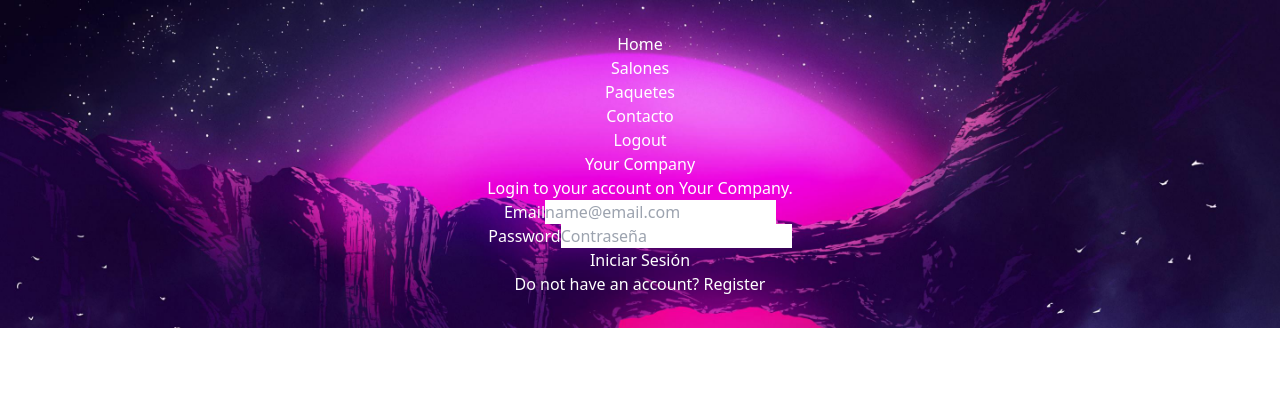
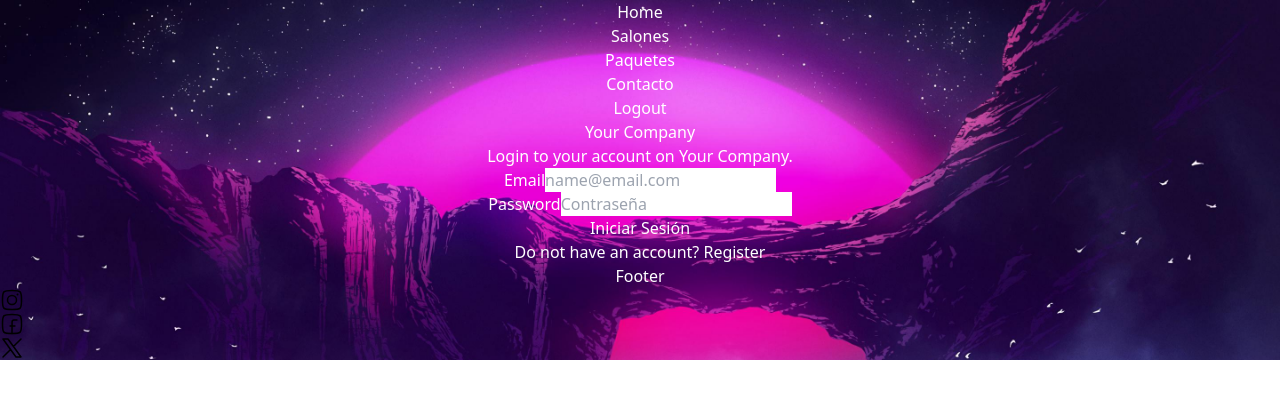
Before and after one commit to Albertscpv/reserve-seat-beta, a React (Vite) app in the folder reserve-it/: page /userRegister in a window 1280 px wide. Shown: the top 398 px of the page. Built offline with nearby package versions, Linux system fonts and the light colour scheme; no server answers.

Commit message:
modifed navbar, Footer icons

```diff
--- a/reserve-it/package.json
+++ b/reserve-it/package.json
@@ -12,8 +12,10 @@
   "dependencies": {
     "dotenv": "^16.4.5",
     "firebase": "^10.13.2",
+    "fontawesome": "^5.6.3",
     "react": "^18.3.1",
     "react-dom": "^18.3.1",
+    "react-fontawesome": "^1.7.1",
     "react-router-dom": "^6.26.2"
   },
   "devDependencies": {
--- a/reserve-it/src/App.css
+++ b/reserve-it/src/App.css
@@ -2,7 +2,6 @@
     background: url(./assets/wallhaven-l8x1pr.jpg);
     background-size: cover;
     color: white;
-    padding: 2rem;
     text-align: center;
     margin: auto;
 }
--- a/reserve-it/src/App.tsx
+++ b/reserve-it/src/App.tsx
@@ -6,6 +6,7 @@ import Paquetes from "../src/pages/Paquetes"
 import Salones from "../src/pages/Salones"
 import Contacto from "../src/pages/Contacto"
 import UserRegister from "./pages/UserRegister";
+import Footer from "./components/Footer"
 
 
 const App = () => {
@@ -23,6 +24,7 @@ const App = () => {
             <Route path="/userRegister" element={<UserRegister/>}/>
           </Routes>
         </main>
+        <Footer/>
       </Router>
     </>
   )
--- /dev/null
+++ b/reserve-it/src/components/Footer.tsx
@@ -0,0 +1,39 @@
+const TwitterIcon = () =>(
+        <svg xmlns="http://www.w3.org/2000/svg" viewBox="0 0 24 24" width="24" height="24" color="#000" fill="none">
+            <path d="M3 21L10.5484 13.4516M21 3L13.4516 10.5484M13.4516 10.5484L8 3H3L10.5484 13.4516M13.4516 10.5484L21 21H16L10.5484 13.4516" stroke="currentColor" stroke-width="1.5" stroke-linecap="round" stroke-linejoin="round" />
+        </svg>
+    )
+
+const InstagramIcon = () => (
+    <svg xmlns="http://www.w3.org/2000/svg" viewBox="0 0 24 24" width="24" height="24" color="#000" fill="none">
+        <path d="M2.5 12C2.5 7.52166 2.5 5.28249 3.89124 3.89124C5.28249 2.5 7.52166 2.5 12 2.5C16.4783 2.5 18.7175 2.5 20.1088 3.89124C21.5 5.28249 21.5 7.52166 21.5 12C21.5 16.4783 21.5 18.7175 20.1088 20.1088C18.7175 21.5 16.4783 21.5 12 21.5C7.52166 21.5 5.28249 21.5 3.89124 20.1088C2.5 18.7175 2.5 16.4783 2.5 12Z" stroke="currentColor" stroke-width="1.5" stroke-linejoin="round" />
+        <path d="M16.5 12C16.5 14.4853 14.4853 16.5 12 16.5C9.51472 16.5 7.5 14.4853 7.5 12C7.5 9.51472 9.51472 7.5 12 7.5C14.4853 7.5 16.5 9.51472 16.5 12Z" stroke="currentColor" stroke-width="1.5" />
+        <path d="M17.5078 6.5L17.4988 6.5" stroke="currentColor" stroke-width="2" stroke-linecap="round" stroke-linejoin="round" />
+    </svg>
+);
+const FacebookIcon = () =>(
+    <svg xmlns="http://www.w3.org/2000/svg" viewBox="0 0 24 24" width="24" height="24" color="#000" fill="none">
+        <path d="M2.5 12C2.5 7.52166 2.5 5.28249 3.89124 3.89124C5.28249 2.5 7.52166 2.5 12 2.5C16.4783 2.5 18.7175 2.5 20.1088 3.89124C21.5 5.28249 21.5 7.52166 21.5 12C21.5 16.4783 21.5 18.7175 20.1088 20.1088C18.7175 21.5 16.4783 21.5 12 21.5C7.52166 21.5 5.28249 21.5 3.89124 20.1088C2.5 18.7175 2.5 16.4783 2.5 12Z" stroke="currentColor" stroke-width="1.5" stroke-linejoin="round" />
+        <path d="M16.9265 8.02637H13.9816C12.9378 8.02637 12.0894 8.86847 12.0817 9.91229L11.9964 21.4268M10.082 14.0017H14.8847" stroke="currentColor" stroke-width="1.5" stroke-linecap="round" stroke-linejoin="round" />
+    </svg>
+)
+
+
+const Footer = () =>{
+    return(
+        <>
+        <div className="bg-white text-black rounded-sm p-4 flex justify-between ">
+            <span>Footer</span>
+        <div className="flex text-black justify-end">
+            <ul className='flex flex-row gap-6'>
+                <li><InstagramIcon/></li>
+                <li><FacebookIcon/></li>
+                <li><TwitterIcon/></li>
+            </ul>
+        </div>
+        </div>
+        </>
+    )
+}
+
+export default Footer;
--- a/reserve-it/src/components/NavBar.tsx
+++ b/reserve-it/src/components/NavBar.tsx
@@ -10,14 +10,14 @@ const NavBar = () => {
     ];
     return(
         <>
-        <div className="flex flex-row">
-        <ul className="flex text-white gap-4 mb-16">
+        <div className="flex flex-row bg-white/40 p-6 mb-16">
+        <ul className="flex text-white gap-4">
             {navLinks.map((navLink => (
                 <li key={navLink.path}>
                     <Link to={navLink.path}>{navLink.title}</Link>
                 </li>
             )))}
-                <Logout/>
+            <Logout/>
         </ul>
 
         </div>
```
Also changed, not shown: 1 other file (tests, documents, lock files or other folders).
